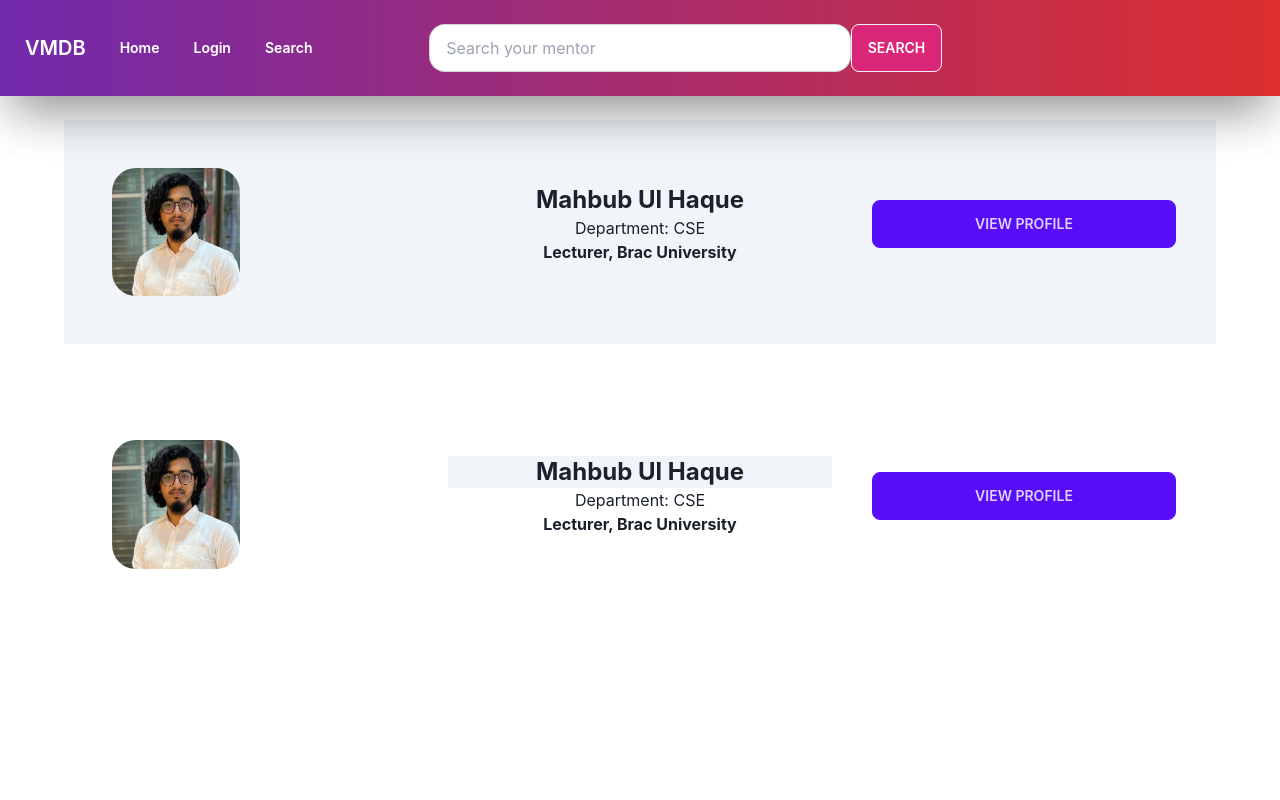
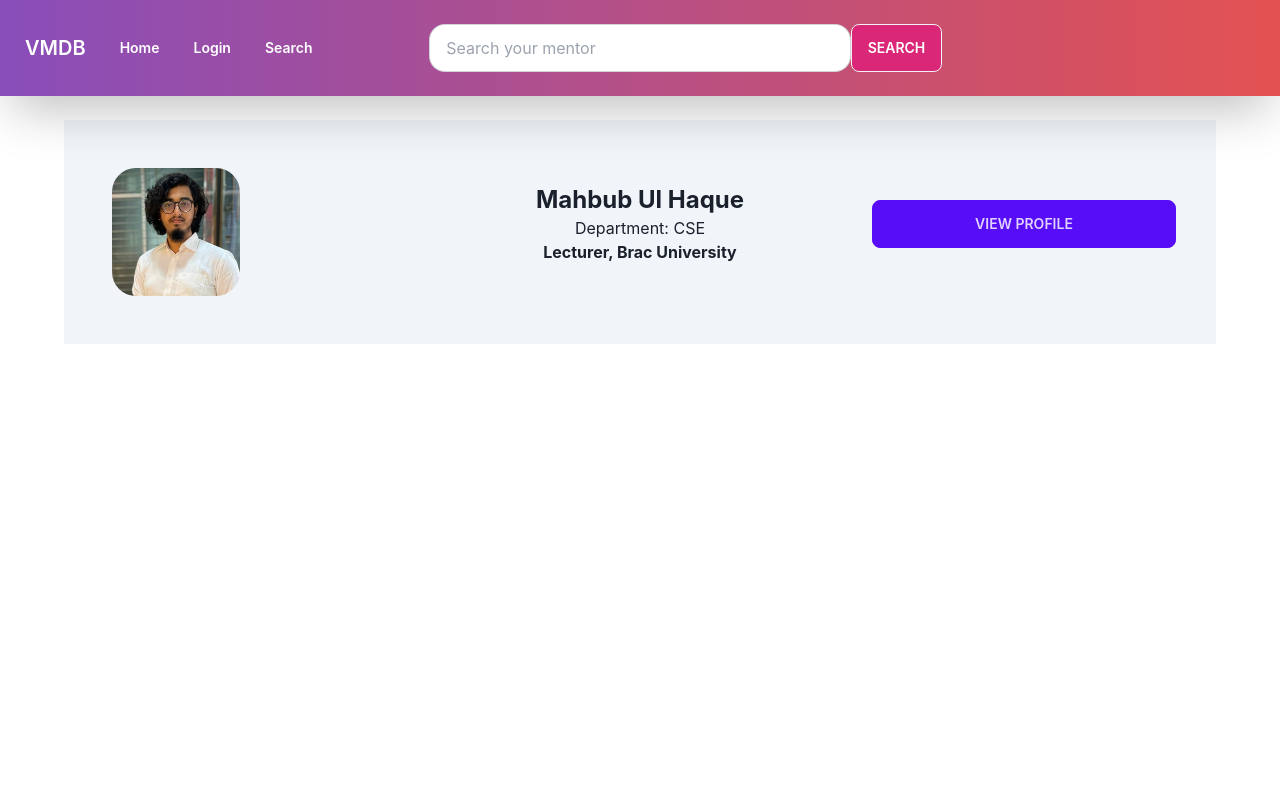
Before and after one commit to ArifinRafi/Virtual_mentor_database-VMDB-, a React (Create React App) app: page /Profile in a window 1280 px wide. Shown: the top 800 px of the page. Built offline with nearby package versions, Linux system fonts and the light colour scheme.

Commit message:
profile updated

```diff
--- a/src/pages/Profile.js
+++ b/src/pages/Profile.js
@@ -7,7 +7,6 @@ import { Link } from 'react-router-dom';
 const Profile = () => {
     return (
         <div className='h-screen bg-white'>
-            <Navbar></Navbar>
            <div className='grid lg:grid-cols-3 hover:bg-slate-200 bg-slate-100 border-rounded profile-section mx-auto'>
             <img src={mahbub} className='rounded-3xl w-64 lg:w-32 m-12 ' alt="" />
 
@@ -16,31 +15,11 @@ const Profile = () => {
                 <p>Department: CSE</p>
                 <p className='font-bold' >Lecturer, Brac University</p>
             </div>
-            <button className='btn btn-primary mt-20 mx-10'>View Profile</button>
-
-           </div>
-           <div className='grid grid-cols-3 hover:bg-slate-200 bg-slate-100 bg-white border-rounded profile-section mt-12 mx-auto'>
-            <img src={mahbub} className='rounded-3xl w-32 m-12 ' alt="" />
-
-            <div>
-                <h1 className=' text-2xl font-bold grid bg-slate-100 align-items-center mt-16'>Mahbub Ul Haque</h1>
-                <p >Department: CSE</p>
-                <p className='font-bold'>Lecturer, Brac University</p>
-            </div>
             <Link to='/Mentor' className='btn btn-primary mt-20 mx-10'>View Profile</Link>
 
            </div>
 
-           {/* <div className='grid grid-cols-3 hover:bg-slate-200 bg-slate-100 bg-white border-rounded profile-section mt-12 mx-auto'>
-            <img src={mahbub} className='rounded-3xl w-32 m-12 ' alt="" />
 
-            <div>
-                <h1 className=' text-2xl font-bold grid align-items-center mt-16'>Mahbub Ul Haque</h1>
-                <p>Department: CSE</p>
-                <p className='font-bold'>Lecturer, Brac University</p>
-            </div>
-            <button className='btn btn-primary mt-20 mx-10'>View Profile</button>
-           </div> */}
         </div>
     );
 };
```
